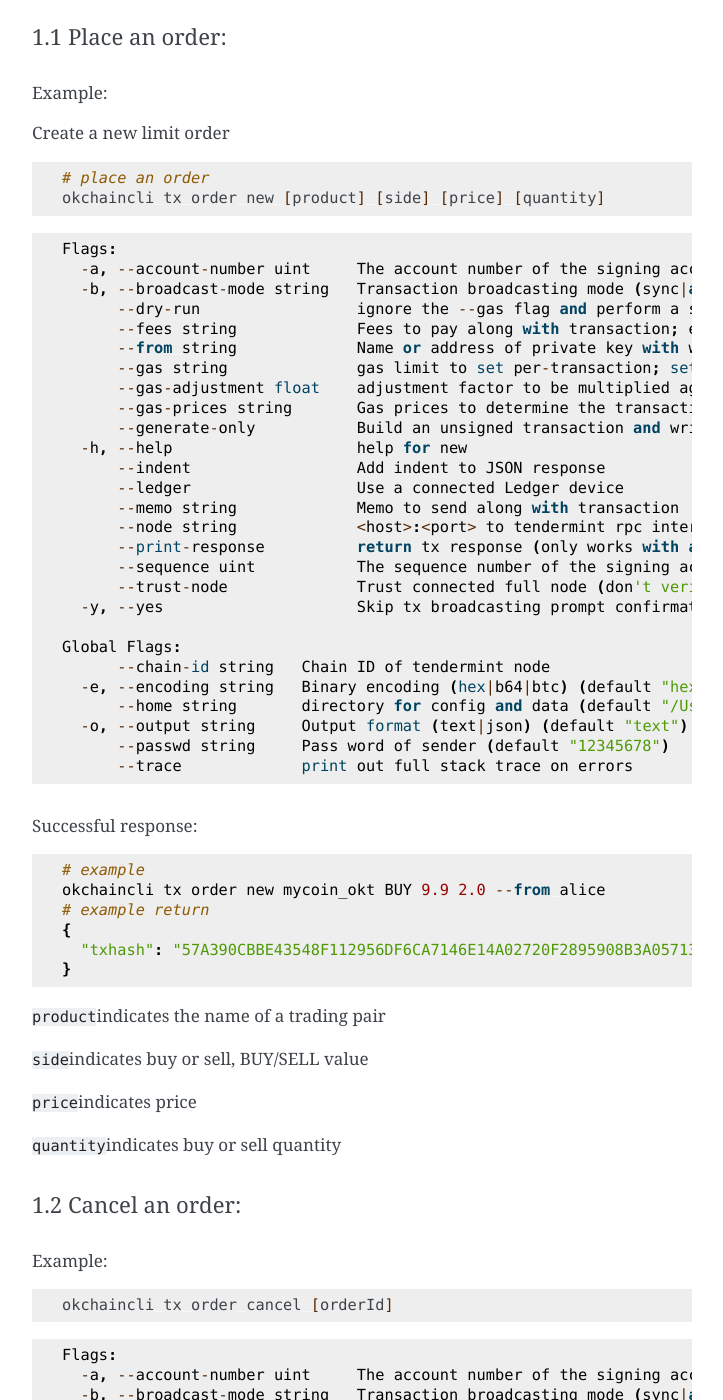
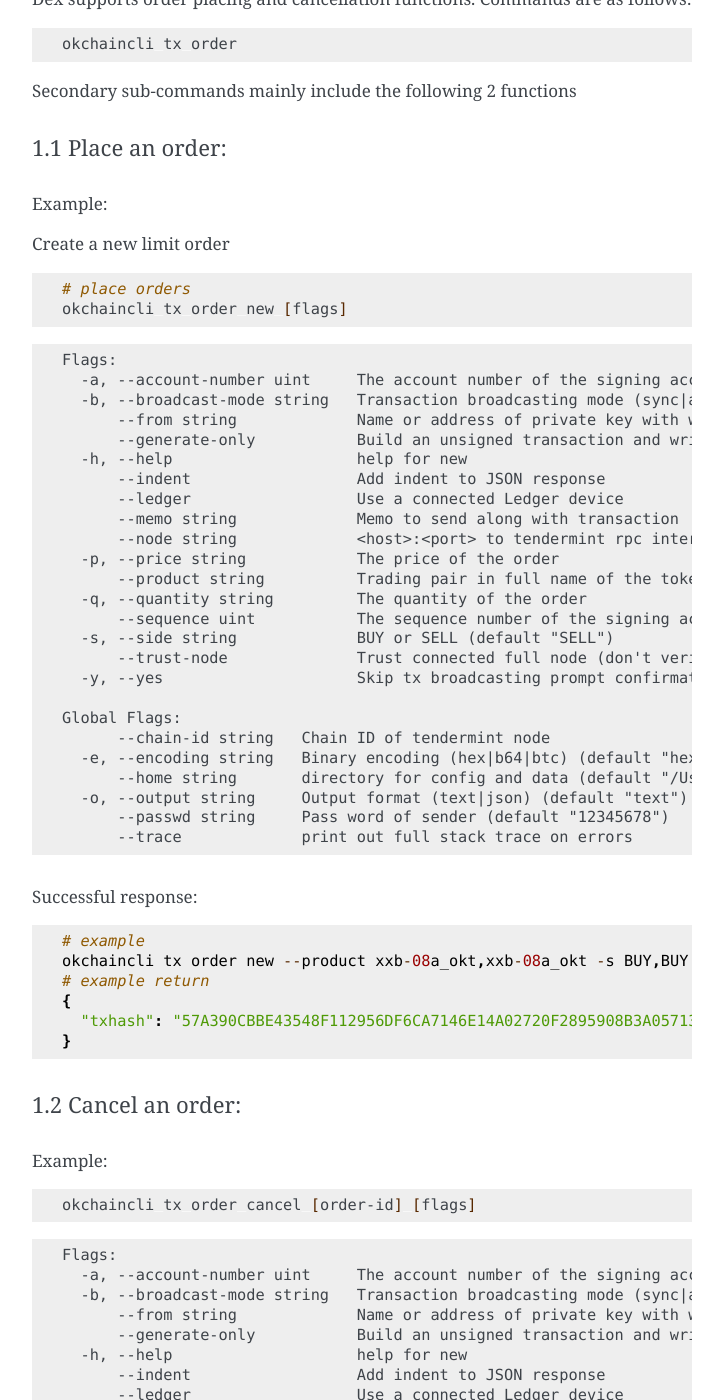
Before and after one commit to okblockchainlab/devdocs, a Sphinx documentation site: the page built from docs/resources/okchaincli.md, in a window 1280 px wide and 1400 px high, scrolled down 28289 px. Shown: the whole window, without its empty margins (388-1111 px from the left). Built offline with Sphinx 7.4.7, drawn with Linux system fonts in a browser that asks for light colours; some of the changed text lies outside the part shown.

Commit message:
modify the rule of fee,modify the cli of order

````diff
--- a/docs/resources/okchaincli.md
+++ b/docs/resources/okchaincli.md
@@ -1220,19 +1220,21 @@ Order attributes
 
 |      Name       |      Type       |       Mark        |
 | :-------------: | :-------------: | :------------------: |
-| txHash          |string           | txHash of the place order tx|
-| orderId         |string           | order id, denoted as "blockHeight-orderNumInBlock".|
+| txhash          |string           | txHash of the place order tx|
+| order_id         |string           | order id, denoted as "blockHeight-orderNumInBlock".|
 | sender          |string           | order maker address|
 | product         |string           | product for trading pair in full name of the tokens|
 | side            |string           | BUY/SELL|
 | price           |string           | price of the order|
 | quantity        |string           | quantity of the order|
 | status          |int64            | order status,(0-5) respectively represents (Open, Filled, Cancelled, Expired, PartialFilledCancelled, PartialFilledExpired)|
-| filledAvgPrice  |string           | filled average price|
-| remainQuantity  |string           | Remaining quantity of the order|
-| remainLocked    |string           | Remaining locked quantity of token|
+| filled_avg_price  |string           | filled average price|
+| remain_quantity  |string           | Remaining quantity of the order|
+| remain_locked    |string           | Remaining locked quantity of token|
 | timestamp       |int64            | created timestamp|
-| extraInfo       |string           | extra info of order in json format|
+| order_expire_blocks|int64          | the number of block heights that need to pass when the order expires |
+| fee_per_block    | string          | handling fee receivable for each block |
+| extra_info       |string           | extra info of order in json format|
 
 ### 1. Place or cancel an order:
 
@@ -1248,27 +1250,25 @@ Secondary sub-commands mainly include the following 2 functions
 ##### Example:
 Create a new limit order
 ```bash
-# place an order
-okchaincli tx order new [product] [side] [price] [quantity]
+# place orders
+okchaincli tx order new [flags]
 ```
 ```
 Flags:
   -a, --account-number uint     The account number of the signing account (offline mode only)
   -b, --broadcast-mode string   Transaction broadcasting mode (sync|async|block) (default "sync")
-      --dry-run                 ignore the --gas flag and perform a simulation of a transaction, but don't broadcast it
-      --fees string             Fees to pay along with transaction; eg: 10uatom
       --from string             Name or address of private key with which to sign
-      --gas string              gas limit to set per-transaction; set to "auto" to calculate required gas automatically (default 999999990000) (default "999999990000")
-      --gas-adjustment float    adjustment factor to be multiplied against the estimate returned by the tx simulation; if the gas limit is set manually this flag is ignored  (default 1)
-      --gas-prices string       Gas prices to determine the transaction fee (e.g. 10uatom)
-      --generate-only           Build an unsigned transaction and write it to STDOUT (when enabled, the local Keybase is not accessible)
+      --generate-only           Build an unsigned transaction and write it to STDOUT (when enabled, the local Keybase is not accessible and the node operates offline)
   -h, --help                    help for new
       --indent                  Add indent to JSON response
       --ledger                  Use a connected Ledger device
       --memo string             Memo to send along with transaction
       --node string             <host>:<port> to tendermint rpc interface for this chain (default "tcp://localhost:26657")
-      --print-response          return tx response (only works with async = false) (default true)
+  -p, --price string            The price of the order
+      --product string          Trading pair in full name of the tokens: ${baseAssetSymbol}_${quoteAssetSymbol}, for example "mycoin_okt".
+  -q, --quantity string         The quantity of the order
       --sequence uint           The sequence number of the signing account (offline mode only)
+  -s, --side string             BUY or SELL (default "SELL")
       --trust-node              Trust connected full node (don't verify proofs for responses) (default true)
   -y, --yes                     Skip tx broadcasting prompt confirmation
 
@@ -1279,70 +1279,63 @@ Global Flags:
   -o, --output string     Output format (text|json) (default "text")
       --passwd string     Pass word of sender (default "12345678")
       --trace             print out full stack trace on errors
+
 ```
 ##### Successful response:
 ```
 # example
-okchaincli tx order new mycoin_okt BUY 9.9 2.0 --from alice
+okchaincli tx order new --product xxb-08a_okt,xxb-08a_okt -s BUY,BUY -p 1,1 -q 1,1 --from alice
 # example return
 {
   "txhash": "57A390CBBE43548F112956DF6CA7146E14A02720F2895908B3A057136CE0324D"
 }
 ```
-`product`indicates the name of a trading pair
-
-`side`indicates buy or sell, BUY/SELL value
-
-`price`indicates price
-
-`quantity`indicates buy or sell quantity
 
 
 #### 1.2 Cancel an order:
 ##### Example:
 ```bash
-okchaincli tx order cancel [orderId]
+okchaincli tx order cancel [order-id] [flags]
 ```
 ```
 Flags:
   -a, --account-number uint     The account number of the signing account (offline mode only)
   -b, --broadcast-mode string   Transaction broadcasting mode (sync|async|block) (default "sync")
-      --dry-run                 ignore the --gas flag and perform a simulation of a transaction, but don't broadcast it
-      --fees string             Fees to pay along with transaction; eg: 10uatom
       --from string             Name or address of private key with which to sign
-      --gas string              gas limit to set per-transaction; set to "auto" to calculate required gas automatically (default 999999990000) (default "999999990000")
-      --gas-adjustment float    adjustment factor to be multiplied against the estimate returned by the tx simulation; if the gas limit is set manually this flag is ignored  (default 1)
-      --gas-prices string       Gas prices to determine the transaction fee (e.g. 10uatom)
-      --generate-only           Build an unsigned transaction and write it to STDOUT (when enabled, the local Keybase is not accessible)
-  -h, --help                    help for cancel
+      --generate-only           Build an unsigned transaction and write it to STDOUT (when enabled, the local Keybase is not accessible and the node operates offline)
+  -h, --help                    help for new
       --indent                  Add indent to JSON response
       --ledger                  Use a connected Ledger device
       --memo string             Memo to send along with transaction
       --node string             <host>:<port> to tendermint rpc interface for this chain (default "tcp://localhost:26657")
-      --print-response          return tx response (only works with async = false) (default true)
+  -p, --price string            The price of the order
+      --product string          Trading pair in full name of the tokens: ${baseAssetSymbol}_${quoteAssetSymbol}, for example "mycoin_okt".
+  -q, --quantity string         The quantity of the order
       --sequence uint           The sequence number of the signing account (offline mode only)
+  -s, --side string             BUY or SELL (default "SELL")
       --trust-node              Trust connected full node (don't verify proofs for responses) (default true)
   -y, --yes                     Skip tx broadcasting prompt confirmation
 
 Global Flags:
       --chain-id string   Chain ID of tendermint node
-  -e, --encoding string   Binary encoding (hex|b64|bcoin) (default "hex")
+  -e, --encoding string   Binary encoding (hex|b64|btc) (default "hex")
       --home string       directory for config and data (default "/Users/dwil/.okchaincli")
   -o, --output string     Output format (text|json) (default "text")
       --passwd string     Pass word of sender (default "12345678")
       --trace             print out full stack trace on errors
+
 ```
 ##### Successful response:
 ```
 # example
-okchaincli tx order cancel ID0000000054-0000 --from alice
+okchaincli tx order cancel ID0000000572-1,ID0000000572-1 --from alice
 
 # example return
 {
   "txhash": "57A390CBBE43548F112956DF6CA7146E14A02720F2895908B3A057136CE0324D"
 }
 ```
-`orderId` indicates order id, which is the only id automatically generated on the application layer
+`order-id` A list of orderIds separated by commas
 
 ### 2. Operation query:
 
````
Also changed, not shown: docs/concepts/fee.rst (+26 -79 lines).
